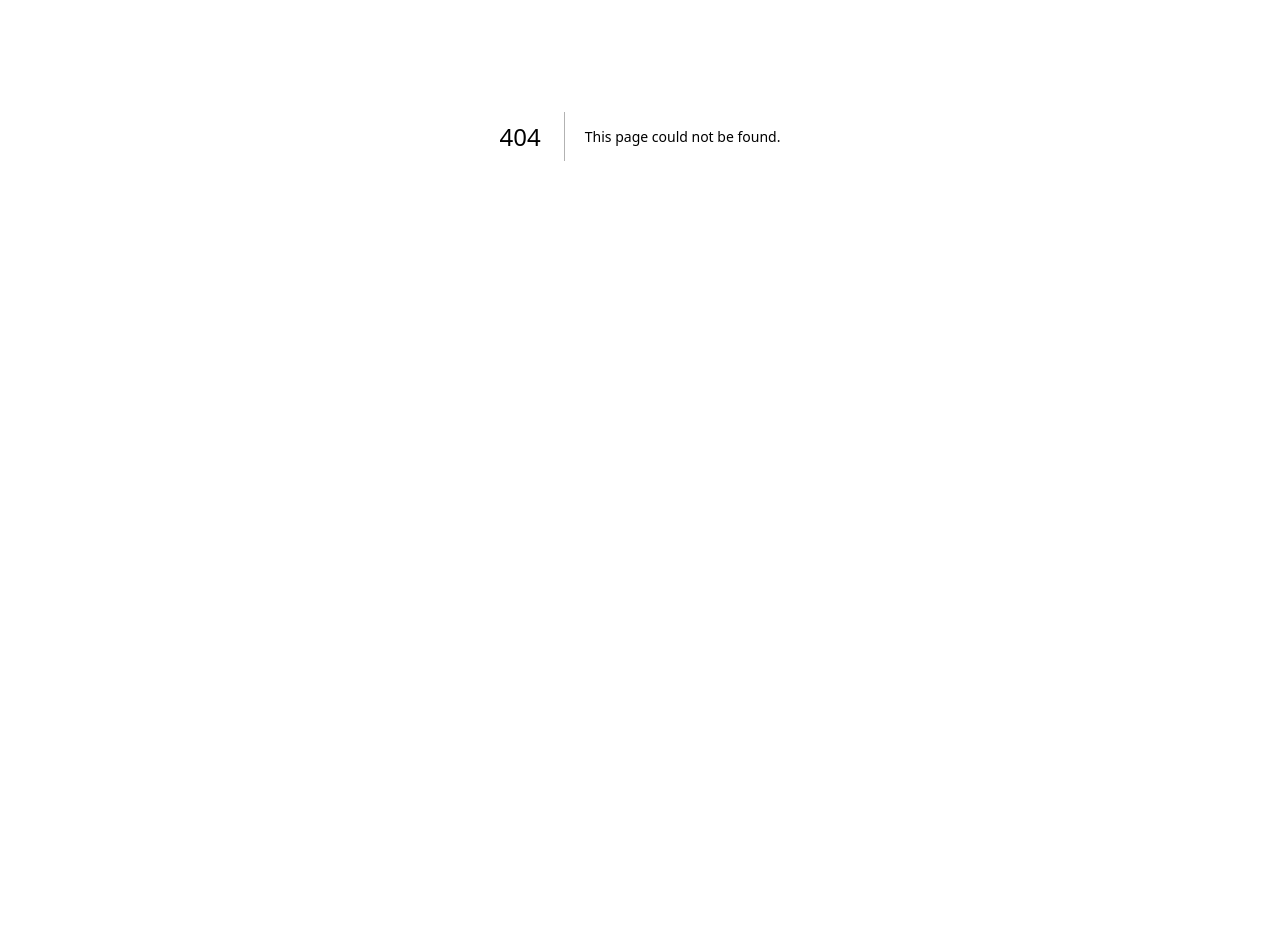
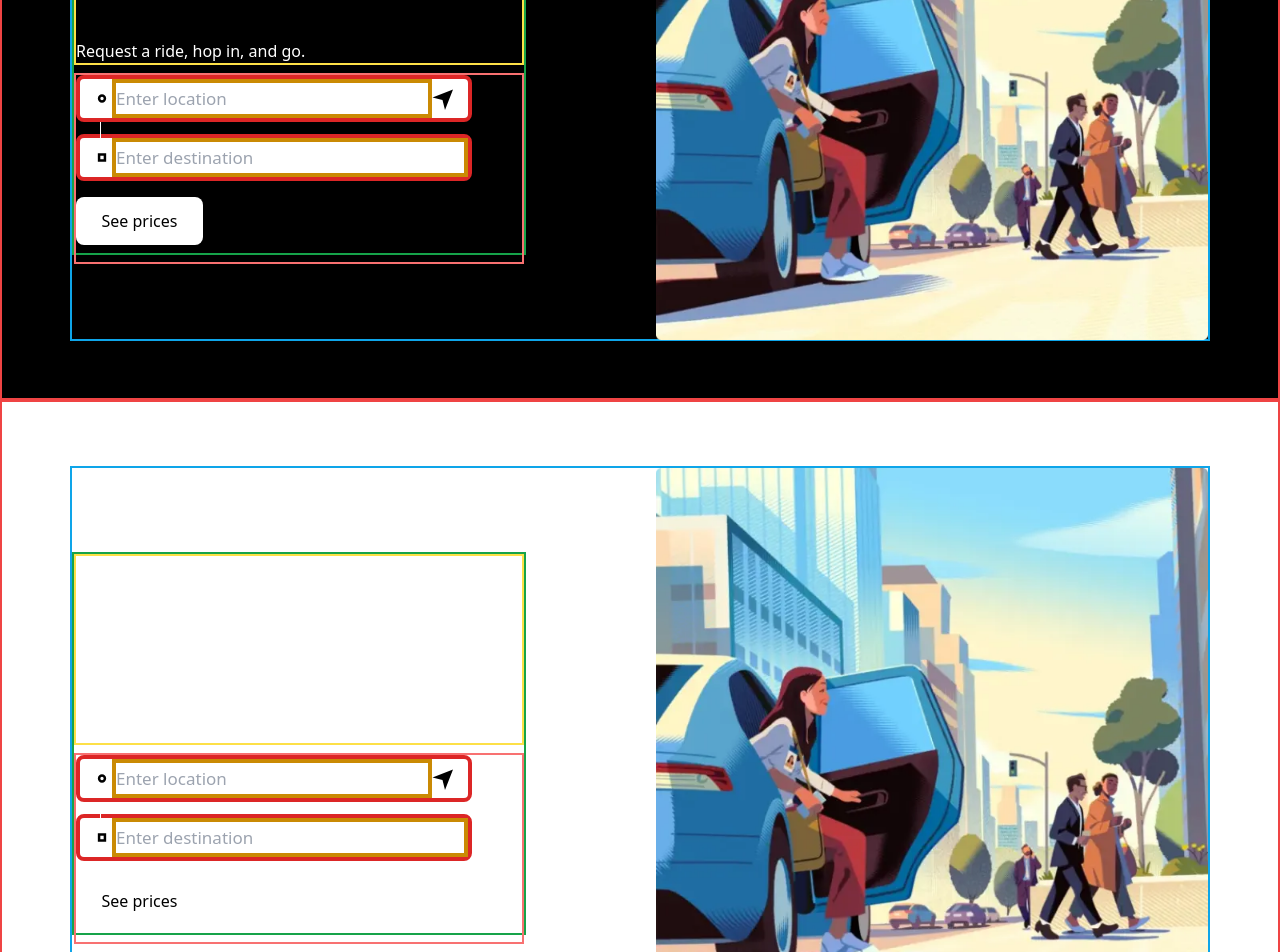
Before and after one commit to Ariyaan321/Uber, a Next.js app: page /homepage in a window 1280 px wide. Before the commit this address had no page. Shown: the part 280-1232 px from the top of the page. Before the commit the page ends 832 px from the top, so only its background shows below. Built offline with nearby package versions, Linux system fonts and the light colour scheme.

Commit message:
first block done

```diff
--- a/app/globals.css
+++ b/app/globals.css
@@ -3,7 +3,19 @@
 @tailwind utilities;
 
 
+
+* {
+  box-sizing: border-box;
+  border-collapse: collapse;
+  width: 100% max-content;
+  height: 100%;
+}
+
+* {
+  font-family: system-ui, -apple-system, BlinkMacSystemFont, 'Segoe UI', Roboto, Oxygen, Ubuntu, Cantarell, 'Open Sans', 'Helvetica Neue', sans-serif
+}
+
 body {
-  color: rgb(var(--foreground-rgb));
-  padding: 1rem;
+  padding: 0;
+  margin: 0;
 }
--- /dev/null
+++ b/app/homepage/page.tsx
@@ -0,0 +1,83 @@
+import React, { useState } from 'react'
+import Image from 'next/image'
+import First from './images/first.webp'
+import SecondBlock from './secondBlock'
+
+const homepage = () => {
+
+    return (
+        <>
+            <div>
+                {/* Navbar will come here */}
+
+                {/* first block : "Go anywhere with Uber" */}
+                <div className='w-full h-[680px] bg-black border-solid border-2 border-red-500 px-[64px] py-[64px] content-center flex justify-center'>
+                    <div className='border-solid border-2  flex items-center border-sky-500 justify-between w-[1140px] h-[555px]'>
+                        <div className='w-[454px] h-[383px] border-solid border-2 border-green-600'> {/* Left side */}
+                            <div className='h-[191px] border-solid border-1 border-yellow-300'> {/* Upper part aka 1st half */}
+                                <div className='h-[191px] border-solid border-2 border-yellow-300 flex flex-col justify-center'>
+                                    <h1 className='text-[52px] font-bold leading-tight text-white'>Go anywhere with Uber</h1>
+                                    <p className='content-end text-[16px] text-white font-normal'>Request a ride, hop in, and go.</p>
+                                </div>
+                            </div>
+                            <div className='h-[191px] border-solid border-2 border-red-400 mt-2'>  {/* Down Part aka 2nd half */}
+
+                                <div className='w-[396px] h-[47px] bg-white rounded-lg flex border-solid border-4 border-red-600'> {/* Enter location : hold 3 elems -> 1svg , 1 i/p , 1svg */}
+                                    <div className='ml-3'>
+                                        <svg width="20" height="20" viewBox="0 0 24 24" fill="none" data-baseweb="icon"><title>search</title><path fill-rule="evenodd" clip-rule="evenodd" d="M12 14a2 2 0 1 0 0-4 2 2 0 0 0 0 4Zm5-2a5 5 0 1 1-10 0 5 5 0 0 1 10 0Z" fill="currentColor"></path></svg>
+                                    </div>
+
+                                    <div className='ml-1.2 border-solid border-4 border-yellow-600 w-full'>
+                                        <input className='w-full text-[17px]' type="text" placeholder='Enter location' />
+                                    </div>
+
+                                    <div className='ml-auto mr-3'>
+                                        <svg width="24px" height="24px" viewBox="0 0 24 24" fill="none" role="button"><title>Navigate right up</title><path d="M10.5 13.5.5 11 21 3l-8 20.5-2.5-10Z" fill="currentColor"></path></svg>
+                                    </div>
+                                </div>
+
+                                <div className='absolute bg-white h-[20px] w-[1px] ml-6 ' />
+
+                                {/*2nd input */}
+                                <div className='w-[396px] h-[47px] mt-[12px] bg-white rounded-lg flex border-solid border-4 border-red-600'> {/* Enter destination : hold 2 elems -> 1svg , 1 i/p*/}
+                                    <div className='ml-3'>
+                                        <svg width="20" height="20" viewBox="0 0 24 24" fill="none" data-baseweb="icon"><title>search</title><path fill-rule="evenodd" clip-rule="evenodd" d="M14 10h-4v4h4v-4ZM7 7v10h10V7H7Z" fill="currentColor"></path></svg>
+                                    </div>
+
+                                    <div className='ml-1.2 border-solid border-4 border-yellow-600 w-full'>
+                                        <input className='w-full text-[17px]' type="text" placeholder='Enter destination' />
+                                    </div>
+                                </div>
+
+                                {/*Button ( Link! <a />)- see prices */}
+                                <div className='w-[127px] h-[48px] mt-[16px] rounded-lg bg-white flex justify-center'>
+                                    <a href="/" className='text-black  text-[16px] font-medium content-center'>See prices</a>
+                                </div>
+
+                            </div>
+                        </div>
+
+                        {/* Right Side : Image */}
+                        <div className=''>
+                            <Image
+                                src={First}
+                                width={552}
+                                height={552}
+                                alt="Picture of the author"
+                            />
+                        </div>
+
+                    </div>
+                </div>
+
+
+                {/* Second Block */}
+                <SecondBlock />
+
+
+            </div>
+        </>
+    )
+}
+
+export default homepage
--- /dev/null
+++ b/app/homepage/secondBlock.tsx
@@ -0,0 +1,77 @@
+import React from 'react'
+import Image from 'next/image'
+import First from './images/first.webp'
+
+const secondBlock = () => {
+    return (
+        <>
+
+            {/* Second block */}
+            <div className='w-full h-[680px] bg-white border-solid border-2 border-red-500 px-[64px] py-[64px] content-center flex justify-center'>
+                <div className='border-solid border-2  flex items-center border-sky-500 justify-between w-[1140px] h-[555px]'>
+                    <div className='w-[454px] h-[383px] border-solid border-2 border-green-600'> {/* Left side */}
+                        <div className='h-[191px] border-solid border-1 border-yellow-300'> {/* Upper part aka 1st half */}
+                            <div className='h-[191px] border-solid border-2 border-yellow-300 flex flex-col justify-center'>
+                                <h1 className='text-[52px] font-bold leading-tight text-white'>Go anywhere with Uber</h1>
+                                <p className='content-end text-[16px] text-white font-normal'>Request a ride, hop in, and go.</p>
+                            </div>
+                        </div>
+                        <div className='h-[191px] border-solid border-2 border-red-400 mt-2'>  {/* Down Part aka 2nd half */}
+
+                            <div className='w-[396px] h-[47px] bg-white rounded-lg flex border-solid border-4 border-red-600'> {/* Enter location : hold 3 elems -> 1svg , 1 i/p , 1svg */}
+                                <div className='ml-3'>
+                                    <svg width="20" height="20" viewBox="0 0 24 24" fill="none" data-baseweb="icon"><title>search</title><path fill-rule="evenodd" clip-rule="evenodd" d="M12 14a2 2 0 1 0 0-4 2 2 0 0 0 0 4Zm5-2a5 5 0 1 1-10 0 5 5 0 0 1 10 0Z" fill="currentColor"></path></svg>
+                                </div>
+
+                                <div className='ml-1.2 border-solid border-4 border-yellow-600 w-full'>
+                                    <input className='w-full text-[17px]' type="text" placeholder='Enter location' />
+                                </div>
+
+                                <div className='ml-auto mr-3'>
+                                    <svg width="24px" height="24px" viewBox="0 0 24 24" fill="none" role="button"><title>Navigate right up</title><path d="M10.5 13.5.5 11 21 3l-8 20.5-2.5-10Z" fill="currentColor"></path></svg>
+                                </div>
+                            </div>
+
+                            <div className='absolute bg-white h-[20px] w-[1px] ml-6 ' />
+
+                            {/*2nd input */}
+                            <div className='w-[396px] h-[47px] mt-[12px] bg-white rounded-lg flex border-solid border-4 border-red-600'> {/* Enter destination : hold 2 elems -> 1svg , 1 i/p*/}
+                                <div className='ml-3'>
+                                    <svg width="20" height="20" viewBox="0 0 24 24" fill="none" data-baseweb="icon"><title>search</title><path fill-rule="evenodd" clip-rule="evenodd" d="M14 10h-4v4h4v-4ZM7 7v10h10V7H7Z" fill="currentColor"></path></svg>
+                                </div>
+
+                                <div className='ml-1.2 border-solid border-4 border-yellow-600 w-full'>
+                                    <input className='w-full text-[17px]' type="text" placeholder='Enter destination' />
+                                </div>
+                            </div>
+
+                            {/*Button ( Link! <a />)- see prices */}
+                            <div className='w-[127px] h-[48px] mt-[16px] rounded-lg bg-white flex justify-center'>
+                                <a href="/" className='text-black  text-[16px] font-medium content-center'>See prices</a>
+                            </div>
+
+                        </div>
+                    </div>
+
+                    {/* Right Side : Image */}
+                    <div className=''>
+                        <Image
+                            src={First}
+                            width={552}
+                            height={552}
+                            alt="Picture of the author"
+                        />
+                    </div>
+
+                </div>
+            </div>
+
+
+        </>
+    )
+}
+
+
+
+
+export default secondBlock;
--- a/app/page.tsx
+++ b/app/page.tsx
@@ -1,9 +1,11 @@
-
+import Homepage from './homepage/page'
 
 export default function Home() {
   return (
-    <main className="flex min-h-screen flex-col items-center justify-between p-24">
-
-    </main>
+    <>
+      <div className='w-full h-full'>
+        <Homepage />
+      </div>
+    </>
   );
 }
```
Also changed, not shown: app/homepage/images/first.webp (added).
